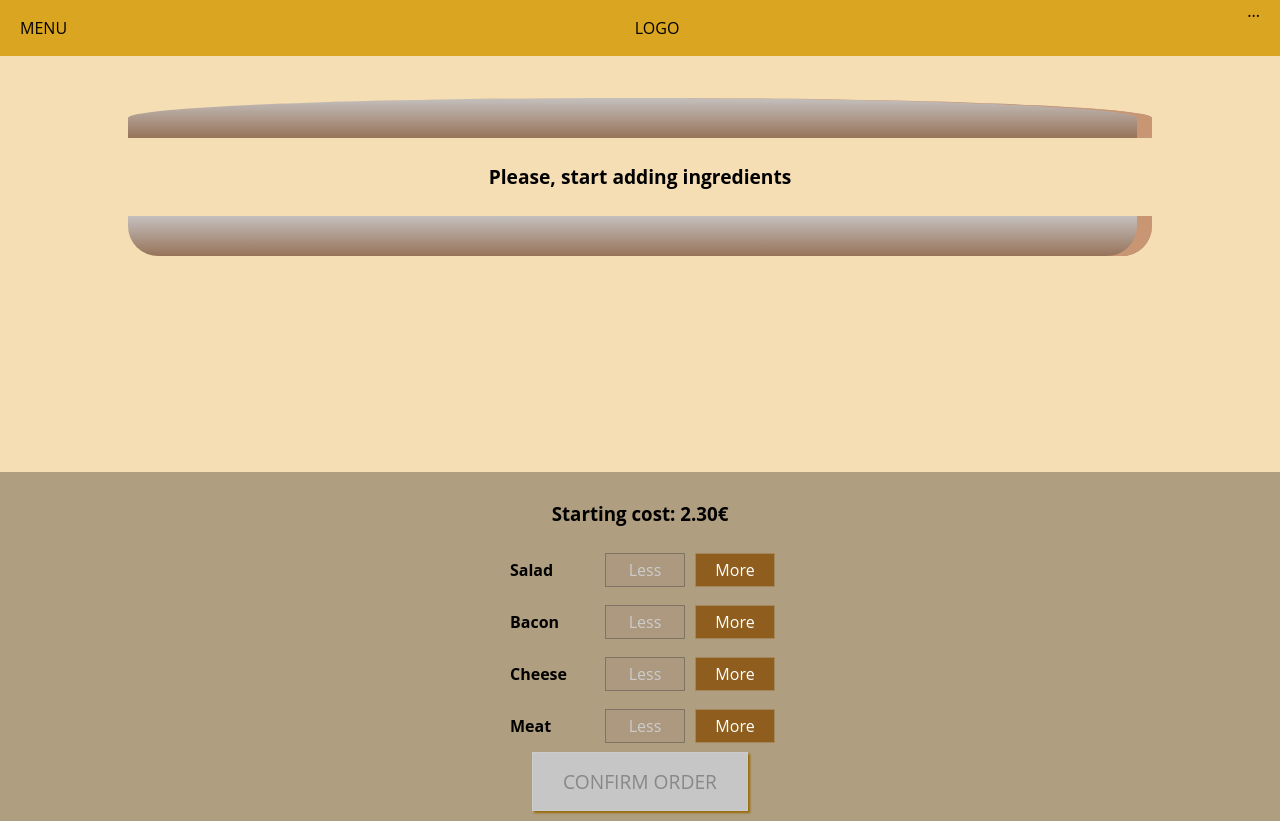
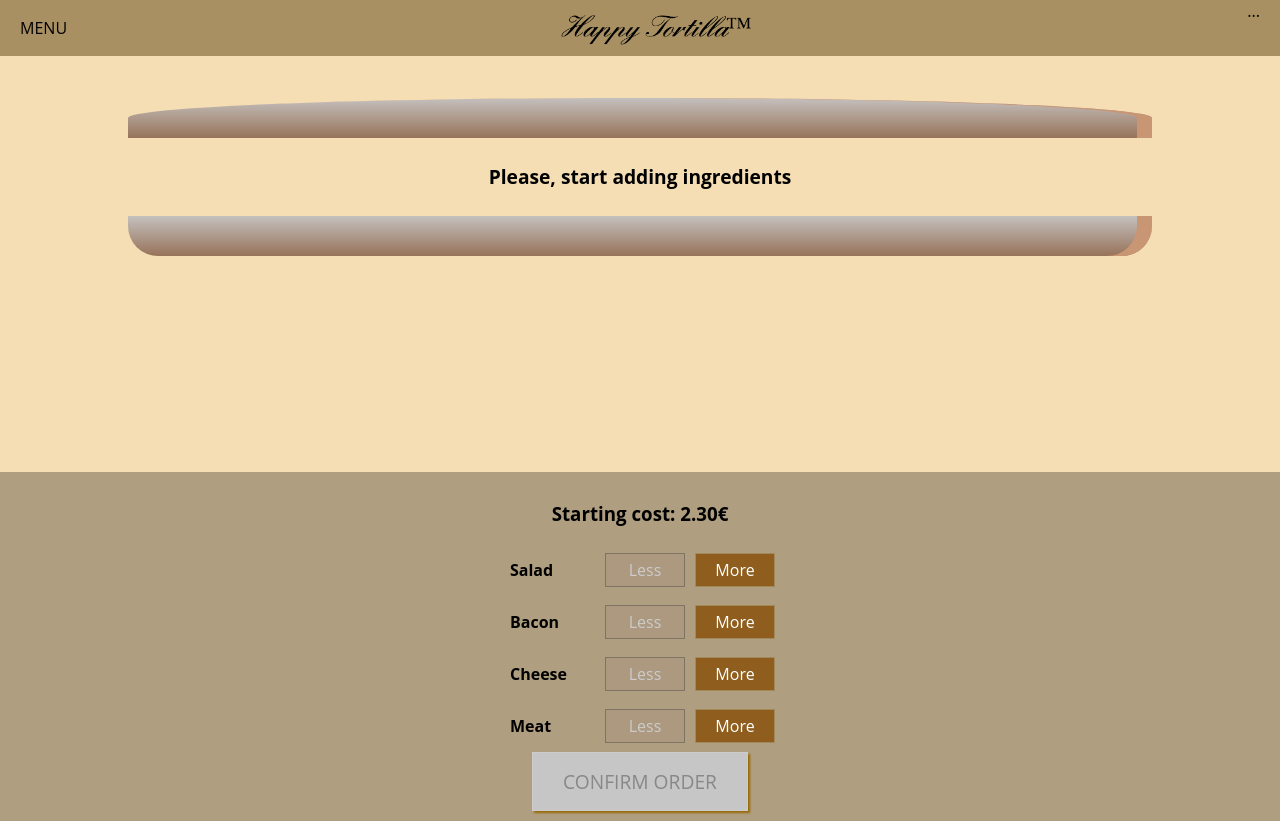
Before and after one commit to 777pretty/react-tf, a React app: page / in a window 1280 px wide. Built offline with nearby package versions, Linux system fonts and the light colour scheme.

Commit message:
toolbarLogoUpd

```diff
--- /dev/null
+++ b/src/components/Logo/Logo.css
@@ -0,0 +1,8 @@
+.Logo {
+    padding: 8px;
+    height: 80%;
+}
+
+.Logo img {
+    height: 100%;
+}
--- /dev/null
+++ b/src/components/Logo/Logo.js
@@ -0,0 +1,13 @@
+import React from 'react'
+
+import lev2 from '../../assets/images/lev2.png'
+import classes from './Logo.css'
+
+
+const logo = (props) => (
+    <div className={classes.Logo}>
+        <img src={lev2} alt="Lion Tortilla™"/>
+    </div>
+)
+
+export default logo
--- a/src/components/Navigation/Toolbar/Toolbar.css
+++ b/src/components/Navigation/Toolbar/Toolbar.css
@@ -4,7 +4,7 @@
     position: fixed;
     top: 0;
     left: 0;
-    background-color: goldenrod;
+    background-color: rgb(168, 144, 98);
     display: flex;
     justify-content: space-between;
     align-items: center;
--- a/src/components/Navigation/Toolbar/Toolbar.js
+++ b/src/components/Navigation/Toolbar/Toolbar.js
@@ -1,10 +1,12 @@
 import React from 'react'
+
 import classes from './Toolbar.css'
+import Logo from '../../Logo/Logo'
 
 const toolbar = (props) => (
 <header className={classes.Toolbar}>
         <div>MENU</div>
-        <div>LOGO</div>
+        <Logo />
         <nav>
             ...
         </nav>
--- a/src/components/Tortilla/Tortilla.css
+++ b/src/components/Tortilla/Tortilla.css
@@ -7,5 +7,5 @@
     font-weight: bold;
     font-size: 1.2rem;
     overflow-x: hidden;
-    overflow-y: hidden;
+    overflow-y: auto;
 }
```
Also changed, not shown: src/assets/images/lev2.png (added).
